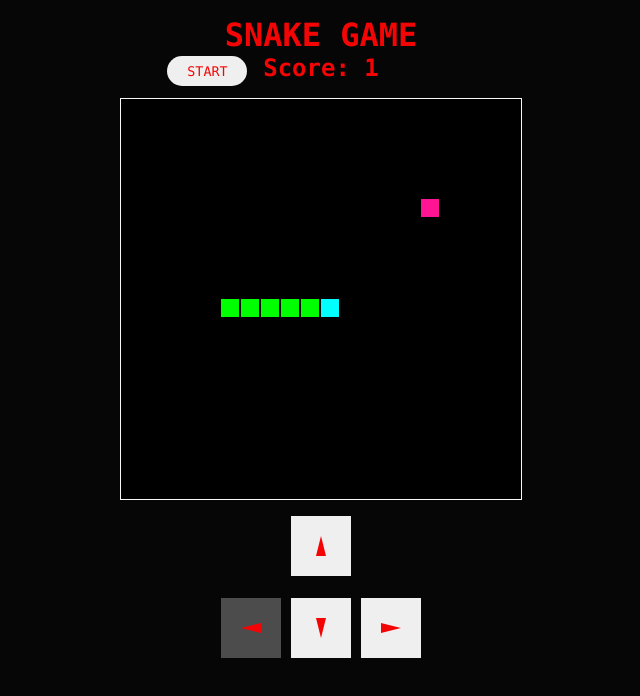
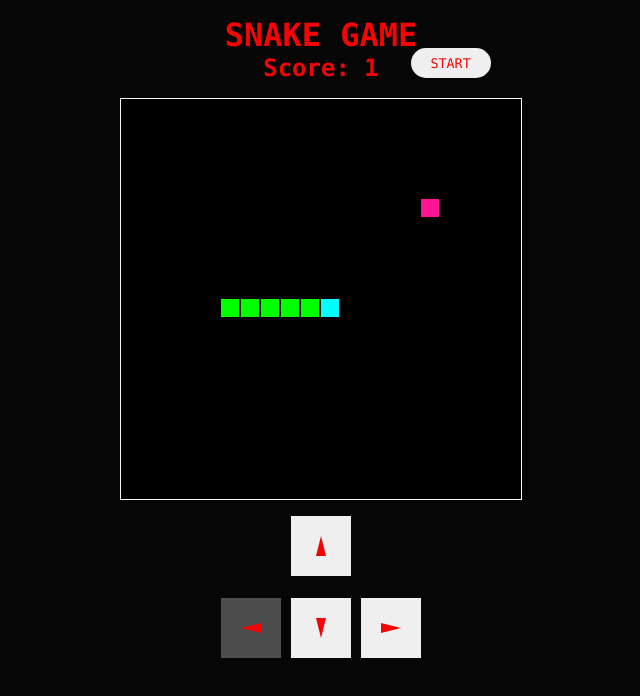
Before and after one commit to Mustafa-Deveci/AdvancedProgramming-Studies, a plain HTML site: page TermProjectSnake/index.html in a window 1280 px wide. Shown: the whole page, without its empty margins (319-959 px from the left). Drawn offline with Linux system fonts and the light colour scheme.

Commit message:
Update index.html

```diff
--- a/TermProjectSnake/index.html
+++ b/TermProjectSnake/index.html
@@ -121,10 +121,10 @@
             height: 50px;
         }
 
-        .start {
+       .start {
             position: absolute;
-            top: 7%;
-            left: 38%;
+            top: 6%;
+            left: 57%;
             width: 80px;
             height: 30px;
             border-radius: 50px;
```
